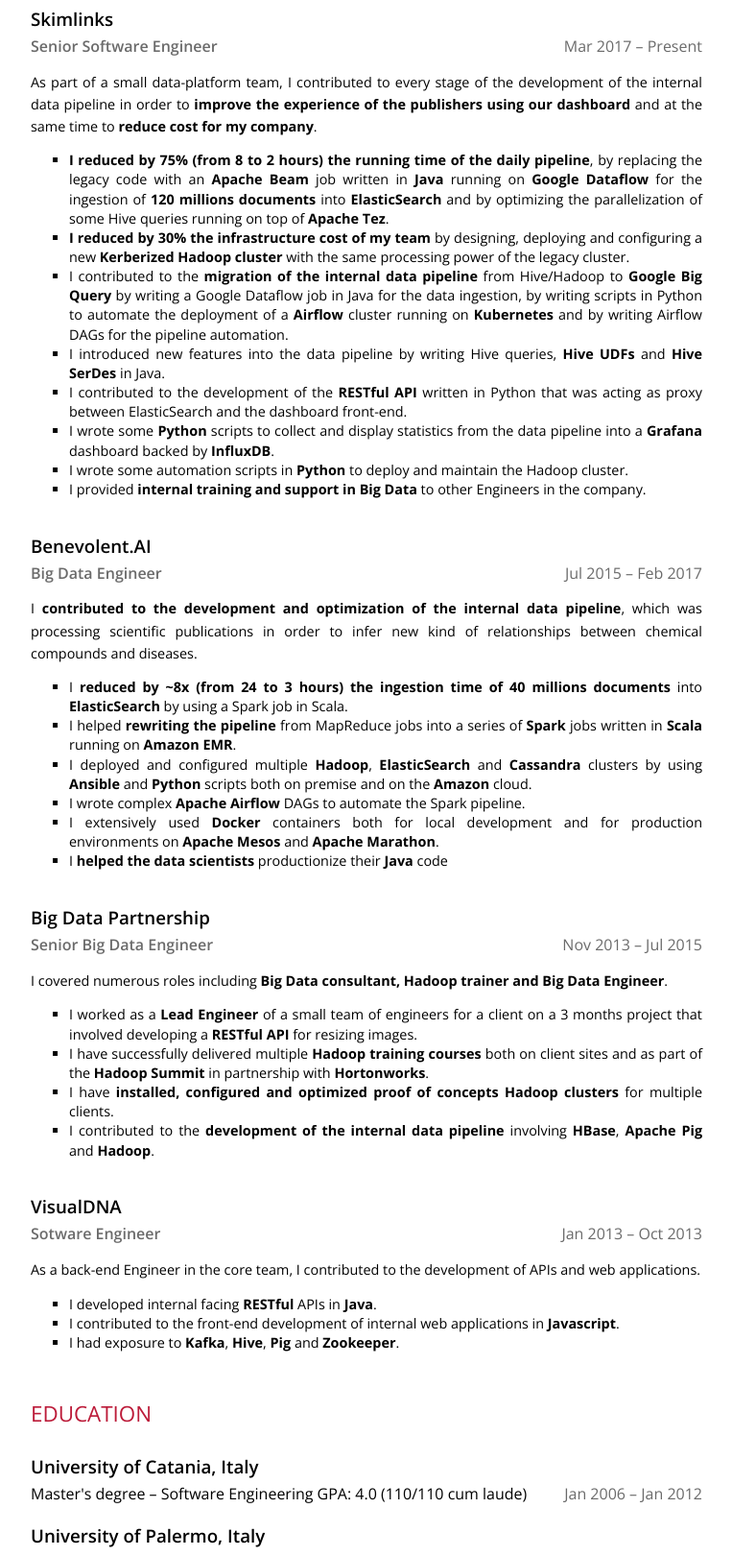
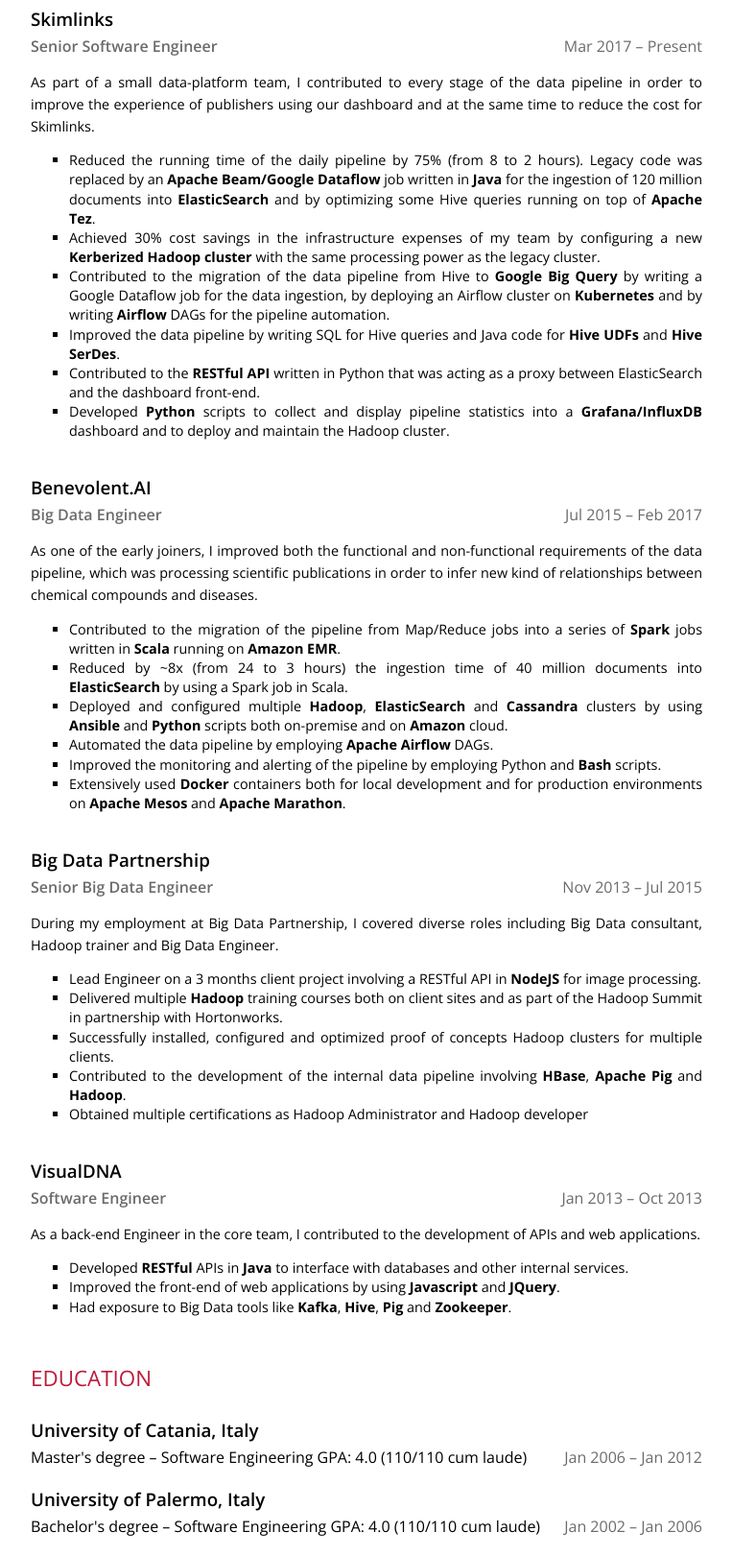
Before and after one commit to gsantoro/gsantoro.github.io, a plain HTML site: page index.html in a window 1280 px wide. Shown: the part 214-1835 px from the top of the page at 96% size, without its empty margins (258-1021 px from the left). Drawn offline with nearby package versions, Linux system fonts and the light colour scheme.

Commit message:
edited from tips

```diff
--- a/index.html
+++ b/index.html
@@ -291,34 +291,29 @@
 </span>
                     <div class="summary">
                         <p>As part of a small data-platform team, I contributed to every stage of
-                            the development of the internal data pipeline in order to <strong>improve the experience of the publishers using our dashboard</strong> and
-                            at the same time to <strong>reduce cost for my company</strong>.</p>
+                            the data pipeline in order to improve the experience of publishers using
+                            our dashboard and at the same time to reduce the cost for Skimlinks.</p>
                     </div>
                     <ul class="highlights">
-                        <li><strong>I reduced by 75% (from 8 to 2 hours) the running time of the daily pipeline</strong>,
-                            by replacing the legacy code with an <strong>Apache Beam</strong> job written
-                            in <strong>Java</strong> running on <strong>Google Dataflow</strong> for the
-                            ingestion of <strong>120 millions documents</strong> into <strong>ElasticSearch</strong> and
-                            by optimizing the parallelization of some Hive queries running on top of <strong>Apache Tez</strong>.</li>
-                        <li><strong>I reduced by 30% the infrastructure cost of my team</strong> by
-                            designing, deploying and configuring a new <strong>Kerberized Hadoop cluster</strong> with
-                            the same processing power of the legacy cluster.</li>
-                        <li>I contributed to the <strong>migration of the internal data pipeline</strong> from
-                            Hive/Hadoop to <strong>Google Big Query</strong> by writing a Google Dataflow
-                            job in Java for the data ingestion, by writing scripts in Python to automate
-                            the deployment of a <strong>Airflow</strong> cluster running on <strong>Kubernetes</strong> and
-                            by writing Airflow DAGs for the pipeline automation.</li>
-                        <li>I introduced new features into the data pipeline by writing Hive queries, <strong>Hive UDFs</strong> and <strong>Hive SerDes</strong> in
-                            Java.</li>
-                        <li>I contributed to the development of the <strong>RESTful API</strong> written
-                            in Python that was acting as proxy between ElasticSearch and the dashboard
-                            front-end.</li>
-                        <li>I wrote some <strong>Python</strong> scripts to collect and display statistics
-                            from the data pipeline into a <strong>Grafana</strong> dashboard backed by <strong>InfluxDB</strong>.</li>
-                        <li>I wrote some automation scripts in <strong>Python</strong> to deploy and
-                            maintain the Hadoop cluster.</li>
-                        <li>I provided <strong>internal training and support in Big Data</strong> to
-                            other Engineers in the company.</li>
+                        <li>Reduced the running time of the daily pipeline by 75% (from 8 to 2 hours).
+                            Legacy code was replaced by an <strong>Apache Beam/Google Dataflow</strong> job
+                            written in <strong>Java</strong> for the ingestion of 120 million documents
+                            into <strong>ElasticSearch</strong> and by optimizing some Hive queries running
+                            on top of <strong>Apache Tez</strong>.</li>
+                        <li>Achieved 30% cost savings in the infrastructure expenses of my team by
+                            configuring a new <strong>Kerberized Hadoop cluster</strong> with the same
+                            processing power as the legacy cluster.</li>
+                        <li>Contributed to the migration of the data pipeline from Hive to <strong>Google Big Query</strong> by
+                            writing a Google Dataflow job for the data ingestion, by deploying an Airflow
+                            cluster on <strong>Kubernetes</strong> and by writing <strong>Airflow</strong> DAGs
+                            for the pipeline automation.</li>
+                        <li>Improved the data pipeline by writing SQL for Hive queries and Java code
+                            for <strong>Hive UDFs</strong> and <strong>Hive SerDes</strong>.</li>
+                        <li>Contributed to the <strong>RESTful API</strong> written in Python that was
+                            acting as a proxy between ElasticSearch and the dashboard front-end.</li>
+                        <li>Developed <strong>Python</strong> scripts to collect and display pipeline
+                            statistics into a <strong>Grafana/InfluxDB</strong> dashboard and to deploy
+                            and maintain the Hadoop cluster.</li>
                     </ul>
                 </section>
                 <!-- -->
@@ -340,24 +335,25 @@
 				</span>
 </span>
                     <div class="summary">
-                        <p>I <strong>contributed to the development and optimization of the internal data pipeline</strong>,
-                            which was processing scientific publications in order to infer new kind
-                            of relationships between chemical compounds and diseases.</p>
+                        <p>As one of the early joiners, I improved both the functional and non-functional
+                            requirements of the data pipeline, which was processing scientific publications
+                            in order to infer new kind of relationships between chemical compounds
+                            and diseases.</p>
                     </div>
                     <ul class="highlights">
-                        <li>I <strong>reduced by ~8x (from 24 to 3 hours) the ingestion time of 40 millions documents</strong> into <strong>ElasticSearch</strong> by
-                            using a Spark job in Scala.</li>
-                        <li>I helped <strong>rewriting the pipeline</strong> from MapReduce jobs into
+                        <li>Contributed to the migration of the pipeline from Map/Reduce jobs into
                             a series of <strong>Spark</strong> jobs written in <strong>Scala</strong> running
                             on <strong>Amazon EMR</strong>.</li>
-                        <li>I deployed and configured multiple <strong>Hadoop</strong>, <strong>ElasticSearch</strong> and <strong>Cassandra</strong> clusters
+                        <li>Reduced by ~8x (from 24 to 3 hours) the ingestion time of 40 million documents
+                            into <strong>ElasticSearch</strong> by using a Spark job in Scala.</li>
+                        <li>Deployed and configured multiple <strong>Hadoop</strong>, <strong>ElasticSearch</strong> and <strong>Cassandra</strong> clusters
                             by using <strong>Ansible</strong> and <strong>Python</strong> scripts both
-                            on premise and on the <strong>Amazon</strong> cloud.</li>
-                        <li>I wrote complex <strong>Apache Airflow</strong> DAGs to automate the Spark
-                            pipeline.</li>
-                        <li>I extensively used <strong>Docker</strong> containers both for local development
+                            on-premise and on <strong>Amazon</strong> cloud.</li>
+                        <li>Automated the data pipeline by employing <strong>Apache Airflow</strong> DAGs.</li>
+                        <li>Improved the monitoring and alerting of the pipeline by employing Python
+                            and <strong>Bash</strong> scripts.</li>
+                        <li>Extensively used <strong>Docker</strong> containers both for local development
                             and for production environments on <strong>Apache Mesos</strong> and <strong>Apache Marathon</strong>.</li>
-                        <li>I <strong>helped the data scientists</strong> productionize their <strong>Java</strong> code</li>
                     </ul>
                 </section>
                 <!-- -->
@@ -377,18 +373,18 @@
 				</span>
 </span>
                     <div class="summary">
-                        <p>I covered numerous roles including <strong>Big Data consultant, Hadoop trainer and Big Data Engineer</strong>.</p>
+                        <p>During my employment at Big Data Partnership, I covered diverse roles
+                            including Big Data consultant, Hadoop trainer and Big Data Engineer.</p>
                     </div>
                     <ul class="highlights">
-                        <li>I worked as a <strong>Lead Engineer</strong> of a small team of engineers
-                            for a client on a 3 months project that involved developing a <strong>RESTful API</strong> for
-                            resizing images.</li>
-                        <li>I have successfully delivered multiple <strong>Hadoop training courses</strong> both
-                            on client sites and as part of the <strong>Hadoop Summit</strong> in partnership
-                            with <strong>Hortonworks</strong>.</li>
-                        <li>I have <strong>installed, configured and optimized proof of concepts Hadoop clusters</strong> for
-                            multiple clients.</li>
-                        <li>I contributed to the <strong>development of the internal data pipeline</strong> involving <strong>HBase</strong>, <strong>Apache Pig</strong> and <strong>Hadoop</strong>.</li>
+                        <li>Lead Engineer on a 3 months client project involving a RESTful API in <strong>NodeJS</strong> for
+                            image processing.</li>
+                        <li>Delivered multiple <strong>Hadoop</strong> training courses both on client
+                            sites and as part of the Hadoop Summit in partnership with Hortonworks.</li>
+                        <li>Successfully installed, configured and optimized proof of concepts Hadoop
+                            clusters for multiple clients.</li>
+                        <li>Contributed to the development of the internal data pipeline involving <strong>HBase</strong>, <strong>Apache Pig</strong> and <strong>Hadoop</strong>.</li>
+                        <li>Obtained multiple certifications as Hadoop Administrator and Hadoop developer</li>
                     </ul>
                 </section>
                 <!-- -->
@@ -397,7 +393,7 @@
                         	<h3 class="name">VisualDNA</h3>
 
                     </header>	<span class="position">
-				Sotware Engineer
+				Software Engineer
 			</span>
 	<span class="dates">
 				<span class="startDate">
@@ -412,10 +408,10 @@
                             of APIs and web applications.</p>
                     </div>
                     <ul class="highlights">
-                        <li>I developed internal facing <strong>RESTful</strong> APIs in <strong>Java</strong>.</li>
-                        <li>I contributed to the front-end development of internal web applications
-                            in <strong>Javascript</strong>.</li>
-                        <li>I had exposure to <strong>Kafka</strong>, <strong>Hive</strong>, <strong>Pig</strong> and <strong>Zookeeper</strong>.</li>
+                        <li>Developed <strong>RESTful</strong> APIs in <strong>Java</strong> to interface
+                            with databases and other internal services.</li>
+                        <li>Improved the front-end of web applications by using <strong>Javascript</strong> and <strong>JQuery</strong>.</li>
+                        <li>Had exposure to Big Data tools like <strong>Kafka</strong>, <strong>Hive</strong>, <strong>Pig</strong> and <strong>Zookeeper</strong>.</li>
                     </ul>
                 </section>
                 <!-- -->
```
